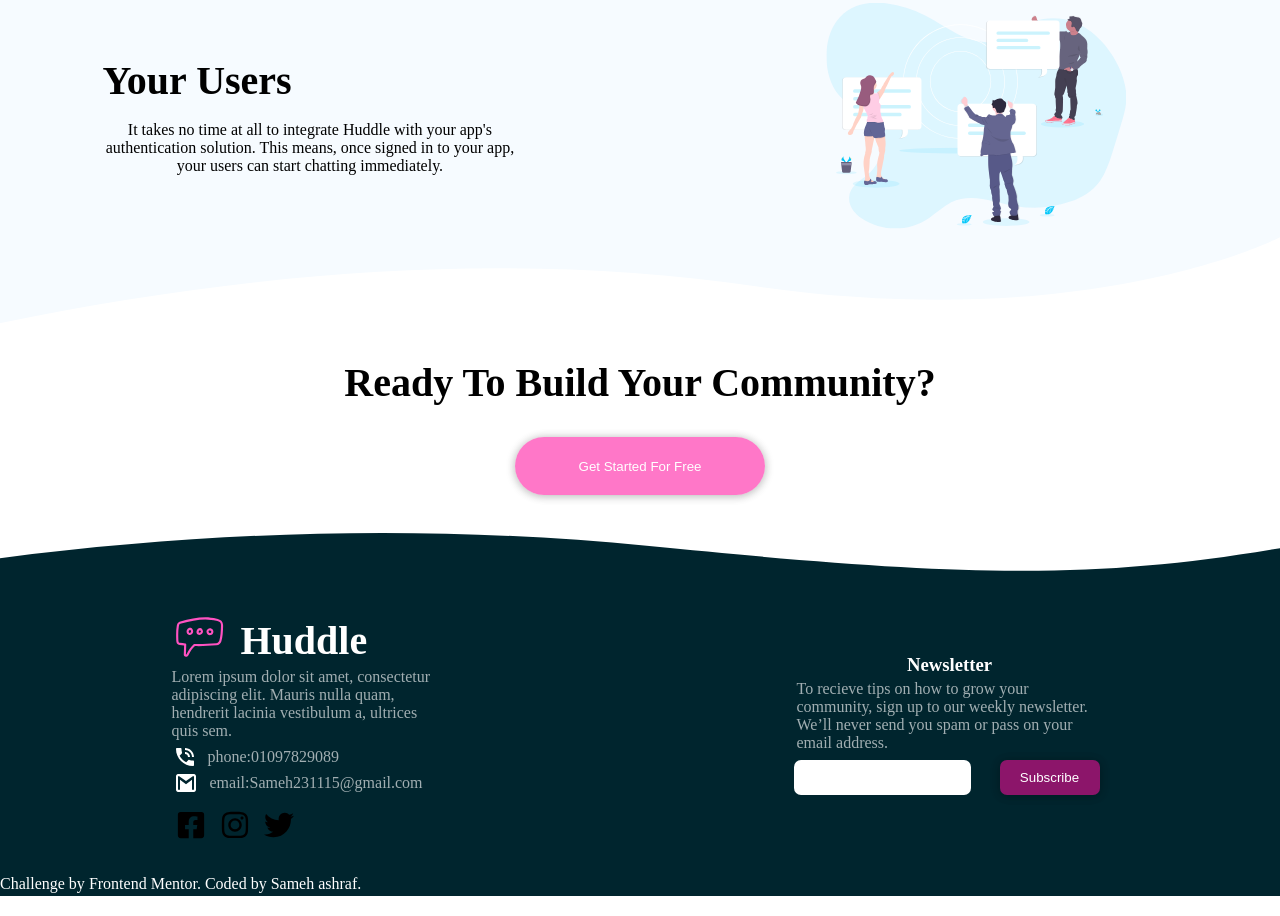
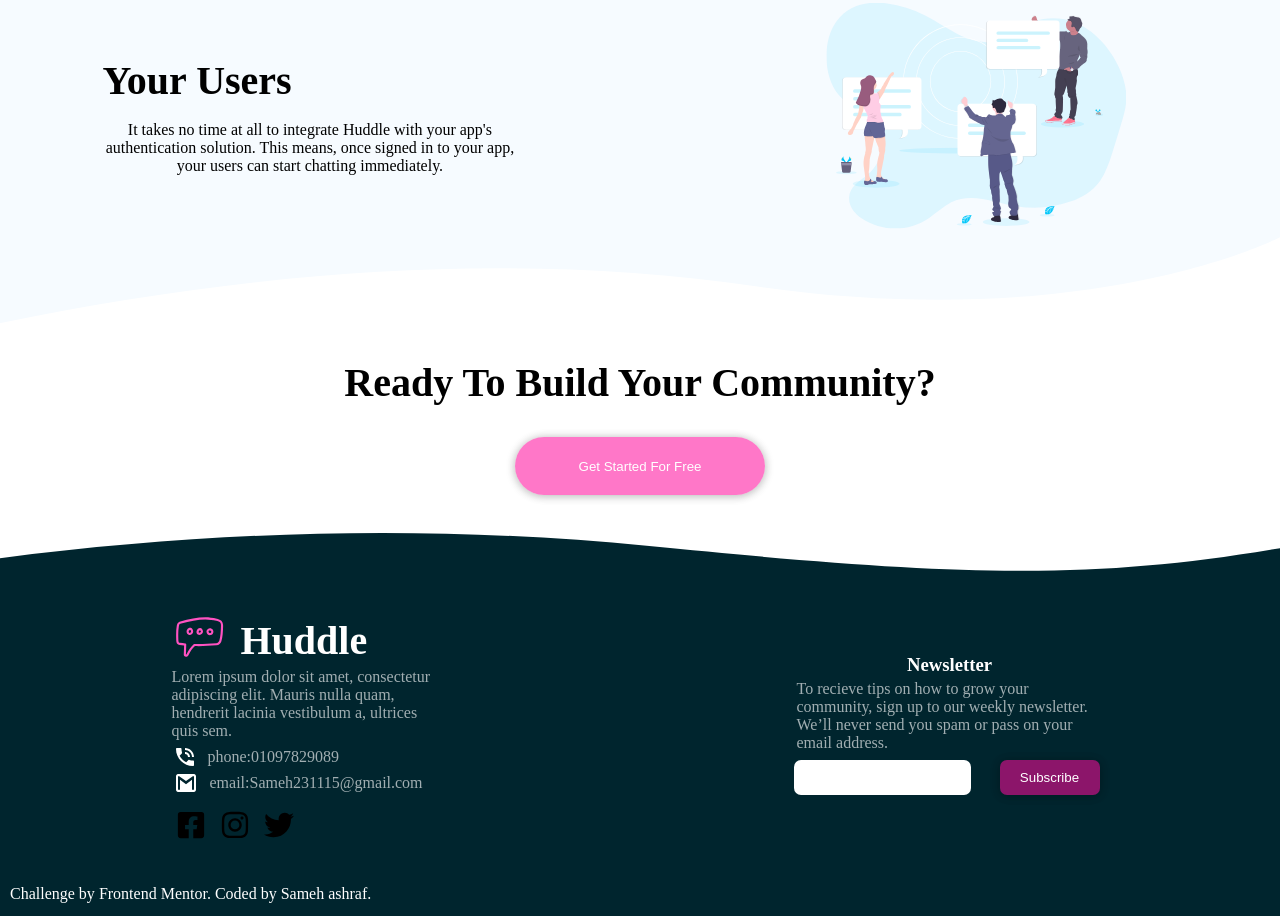
Before and after one commit to SamehElzamly/mentor3, a plain HTML site: page index.html in a window 1280 px wide. Shown: the part 2423-3339 px from the top of the page. Drawn offline with Linux system fonts and the light colour scheme.

Commit message:
Update index.html

```diff
--- a/index.html
+++ b/index.html
@@ -118,7 +118,7 @@
           </div>
         </div>
       </div>
-      <p style="color:rgb(255, 255, 255); background-color:#00252e; line-height:25px">
+      <p style="color:rgb(255, 255, 255); background-color:#00252e; line-height:25px;padding:10px">
         Challenge by <a href="https://www.frontendmentor.io?ref=challenge" target="_blank" style="color:rgb(255, 255, 255); text-decoration:none">Frontend Mentor</a>.
         Coded by <a href="#" style="color:rgb(255, 255, 255); text-decoration:none">Sameh ashraf</a>.
       </p>
```
